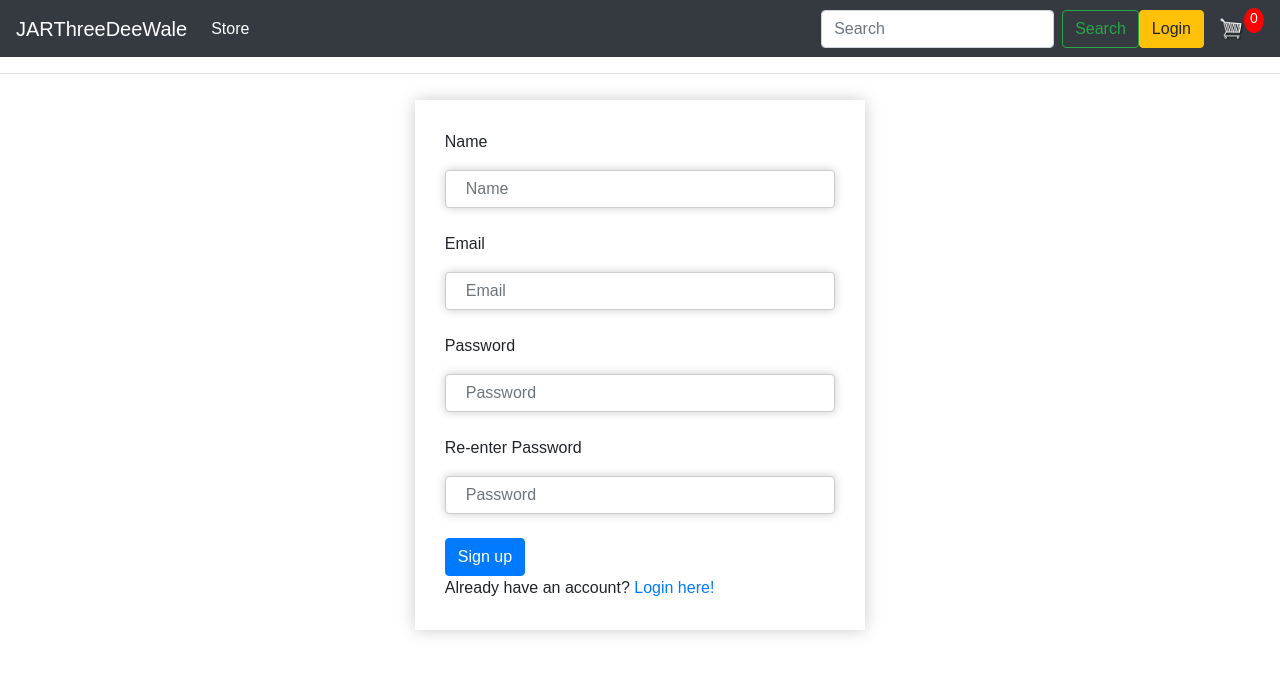
After one commit to c4ndyfl1p/ecommerce, a Django app: page /signup/ in a window 1280 px wide. The commit adds this page. Shown: the top 675 px of the page. Run offline with Django 3.2, Linux system fonts and the light colour scheme; some libraries are stand-ins or nearby versions.

Commit message:
frontend for login/sign page
basic frontend for login/signup

```diff
--- a/store/templates/store/main.html
+++ b/store/templates/store/main.html
@@ -55,7 +55,7 @@
                 <button class="btn btn-outline-success my-2 my-sm-0" type="submit">Search</button>
             </form>
             <div class="form-inline my-2 my-lg-0">
-                <a href="#"class="btn btn-warning">Login</a>
+                <a href="{% url 'login' %}" class="btn btn-warning">Login</a>
 
                 <a href="{% url 'cart' %}">
                     <img  id="cart-icon" src="{% static 'images/cart.png' %}">
@@ -84,5 +84,6 @@
     <script src="https://stackpath.bootstrapcdn.com/bootstrap/4.4.1/js/bootstrap.min.js" integrity="sha384-wfSDF2E50Y2D1uUdj0O3uMBJnjuUD4Ih7YwaYd1iqfktj0Uod8GCExl3Og8ifwB6" crossorigin="anonymous"></script>
 
     <script type="text/javascript" src="{% static 'js/cart.js' %}"></script>
+
 </body>
 </html>
--- /dev/null
+++ b/store/templates/store/signup.html
@@ -0,0 +1,56 @@
+{% extends 'store/main.html' %}
+{% load static %}
+{% block content %}
+
+<style>
+body ,html{font-family: Arial, Helvetica, sans-serif;;}
+.login{
+    width:fit-content;
+    padding: 30px;
+
+
+    height:fit-content;
+    margin:0 auto;
+    margin-top: 2%;
+    box-shadow:hsl(0, 0%, 80%) 0 0 16px;
+	background-color: #fff;
+}
+/* Full-width input fields */
+.login .form-control {
+  width: 100%;
+  padding: 12px 20px;
+  margin: 8px 0;
+  display: inline-block;
+  border: 1px solid #ccc;
+  box-shadow:hsl(0, 0%, 80%) 0 0 10px;
+  box-sizing: border-box;
+}
+.login .btn{
+    margin:auto;
+}
+</style>
+<form class="login">
+    <div class="form-group">
+        <label for="inputEmail">Name</label>
+        <input type="name" class="form-control" id="inputName" placeholder="Name">
+    </div>
+    <div class="form-group">
+        <label for="inputEmail">Email</label>
+        <input type="email" class="form-control" id="inputEmail" placeholder="Email">
+    </div>
+    <div class="form-group">
+        <label for="inputPassword">Password</label>
+        <input type="password" class="form-control" id="inputPassword" placeholder="Password">
+    </div>
+    <div class="form-group">
+        <label for="inputPassword">Re-enter Password</label>
+        <input type="password" class="form-control" id="checkPassword" placeholder="Password">
+    </div>
+    <button type="submit" class="btn btn-primary">Sign up</button>
+    <div class="signup">
+        Already have an account? <a href="{% url 'login' %}">Login here!</a>
+    </div>
+</form>
+
+
+{% endblock content %}
--- a/store/urls.py
+++ b/store/urls.py
@@ -3,6 +3,9 @@ from . import views
 
 urlpatterns = [
     path('', views.store, name="store"),
+     path('product/', views.product, name="product"),
+    path('login/', views.login, name="login"),
+    path('signup/', views.signup, name="signup"),
     path('checkout/', views.checkout, name="checkout"),
     path('cart/', views.cart, name="cart"),
 ]
--- a/store/views.py
+++ b/store/views.py
@@ -7,6 +7,21 @@ def store(request):
     products = Product.objects.all()
     context = {'products': products}
     return render(request, 'store/store.html', context)
+#view product
+
+def product(request):
+    products = Product.objects.all()
+    context = {'products': products}
+    return render(request, 'store/product.html', context)
+
+
+#Authentication
+def login(request):
+    return render(request, 'store/login.html')
+
+def signup(request):
+    return render(request, 'store/signup.html')
+
 
 def cart(request):
     if request.user.is_authenticated:
```
Also changed, not shown: store/templates/store/login.html (added, +45 -0 lines), db.sqlite3.
